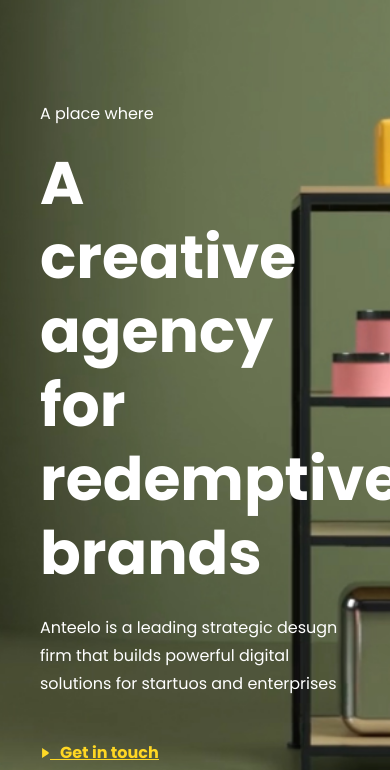
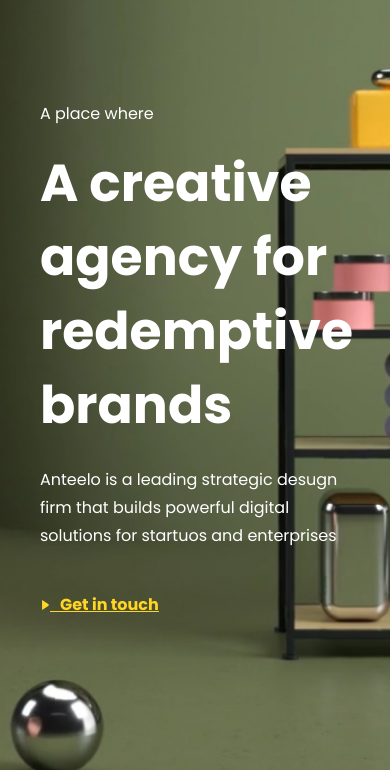
Before and after one commit to Valeri-CSS/WeboVio-Landing-Page, a plain HTML site: page index.html in a window 390 px wide. Shown: the part 87-857 px from the top of the page. Drawn offline with Linux system fonts and the light colour scheme.

Commit message:
I changed font-size

```diff
--- a/assets/style.css
+++ b/assets/style.css
@@ -64,6 +64,12 @@
 }
 
 /*media*/
+
+@media (max-width: 500px) {
+    .hero-content h1 {
+        font-size: 52px;
+    }
+}
 
 @media (max-width: 375px) {
 
```
